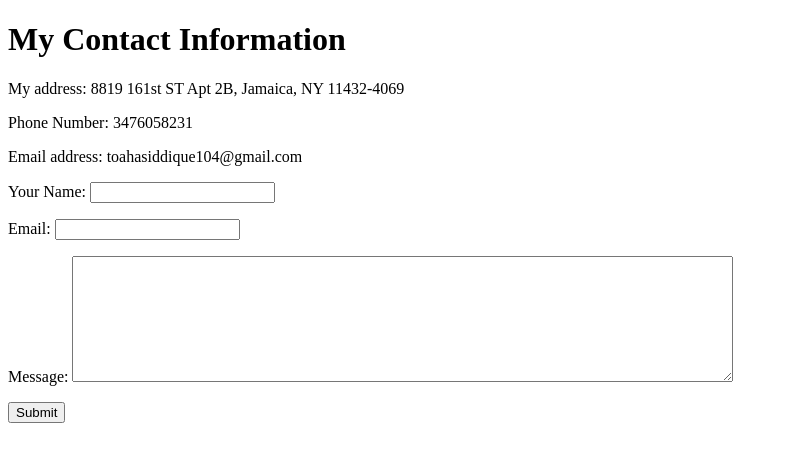
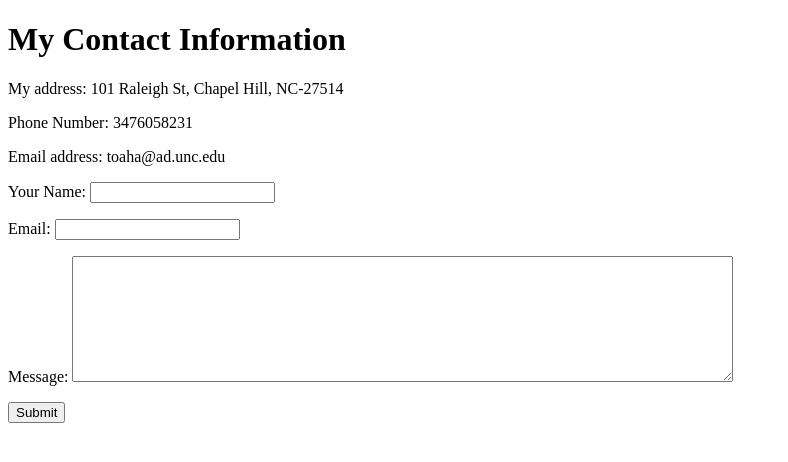
Before and after one commit to ToahaGithub/CV, a plain HTML site: page contact-me.html in a window 1280 px wide. Shown: the whole page, without its empty margins (0-788 px from the left). Drawn offline with Linux system fonts and the light colour scheme.

Commit message:
Update contact-me.html

```diff
--- a/contact-me.html
+++ b/contact-me.html
@@ -6,11 +6,11 @@
   </head>
   <body>
     <h1>My Contact Information</h1>
-    <p>My address: 8819 161st ST Apt 2B, Jamaica, NY 11432-4069</p>
+    <p>My address: 101 Raleigh St, Chapel Hill, NC-27514 </p>
     <p>Phone Number: 3476058231 </p>
-    <p>Email address: toahasiddique104@gmail.com</p>
+    <p>Email address: toaha@ad.unc.edu</p>
 
-    <form action="mailto:toahasiddique104@gmail.com" method="post" enctype="text/plain">
+    <form action="mailto:toaha@ad.unc.edu" method="post" enctype="text/plain">
       <p>
         <label name="YourName">Your Name: </label>
         <input type="text">
```
